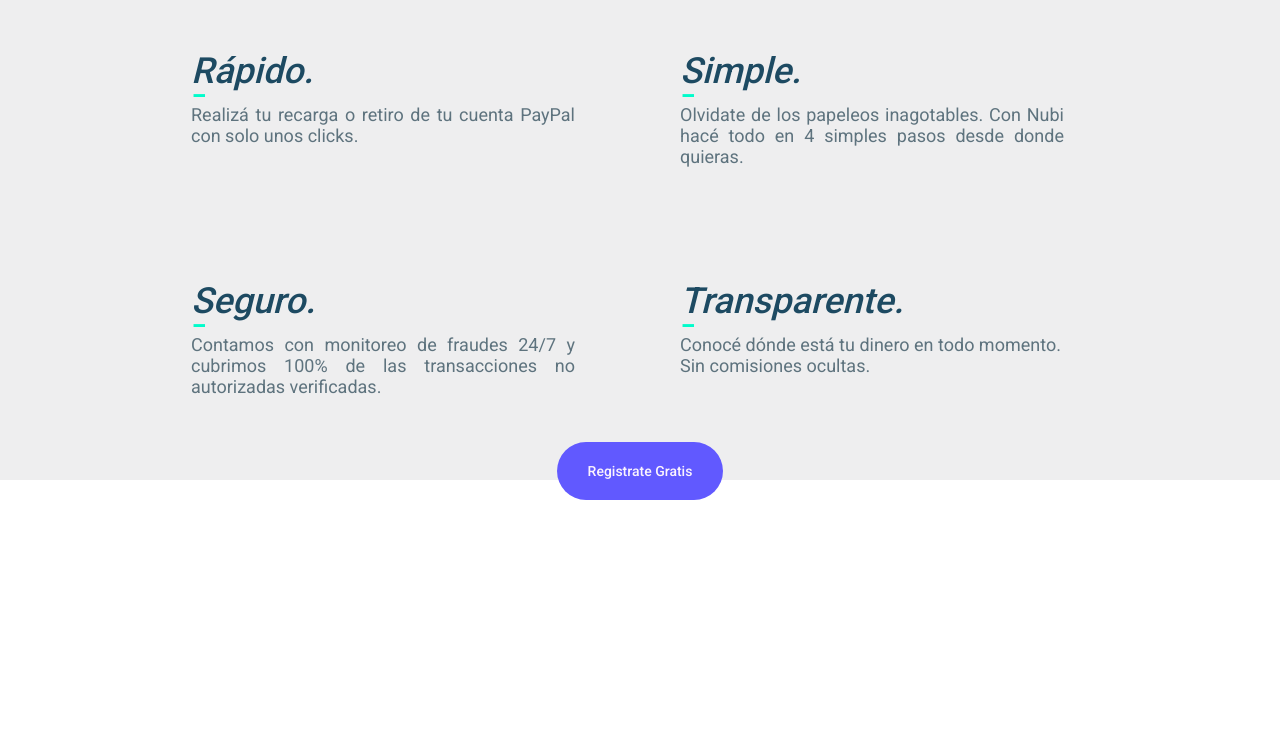
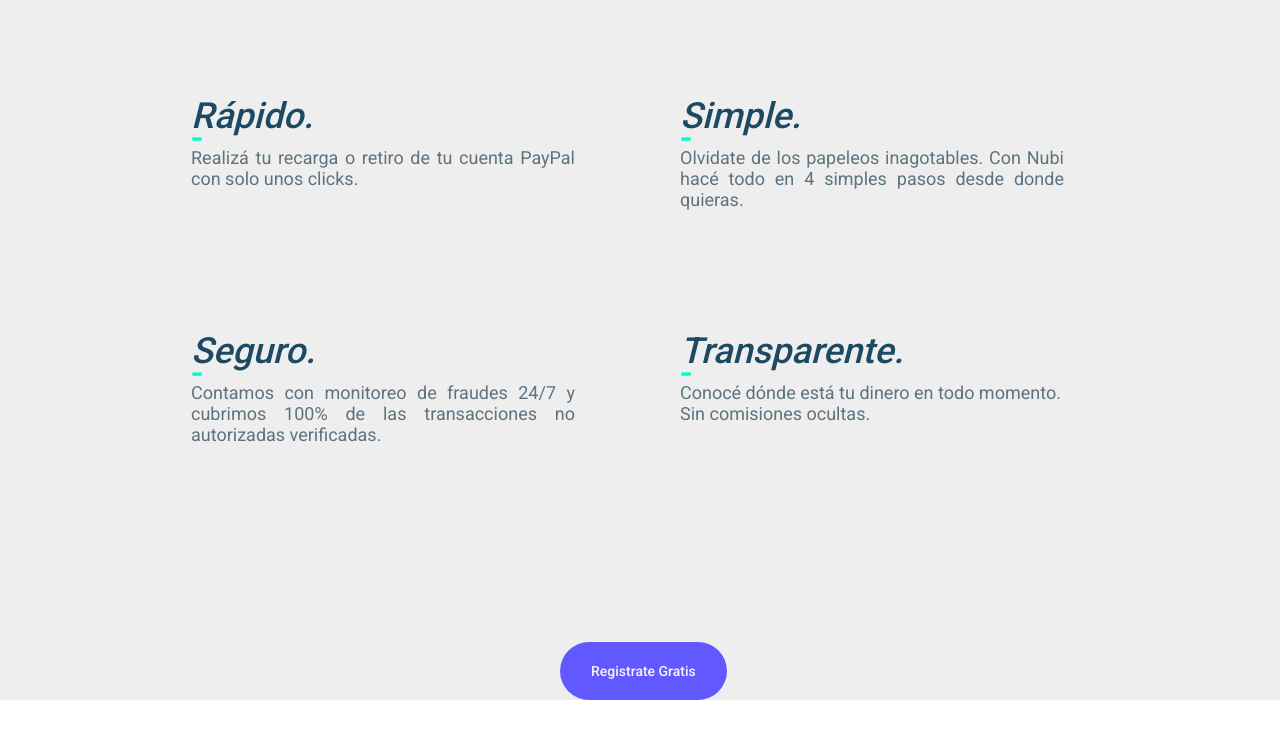
Before and after one commit to jonathanlevrero/NubiProyecto, a React (Create React App) app in the folder nubilanding/: page / in a window 1280 px wide. Shown: the top 738 px of the page. Built offline with nearby package versions, Linux system fonts and the light colour scheme.

Commit message:
quite los espacios de mas de estilos y tambien agregue mas estilos al boton-contenedorGeneral-Contenedor-guion, ordene los estilos y hice algunos comentarios en el archivo beneficios.js y estilos, pude arreglar el fondo

```diff
--- a/nubilanding/src/components/beneficios/beneficios.js
+++ b/nubilanding/src/components/beneficios/beneficios.js
@@ -31,10 +31,11 @@ class Beneficios extends React.Component{
                         <p className={styles.texto}>Conocé dónde está tu dinero en todo momento.
                         <br></br> Sin comisiones ocultas.</p>
                     </div>
-                </div>
-                    <botton className={styles.boton}>Registrate Gratis</botton>
+                </div>{/* contenedor */}
 
-            </div>
+                <botton className={styles.boton}>Registrate Gratis</botton>
+
+            </div>/*contnedorGeneral */
         )
     }
 }
--- a/nubilanding/src/components/beneficios/styles.module.scss
+++ b/nubilanding/src/components/beneficios/styles.module.scss
@@ -1,67 +1,60 @@
 @import url("https://fonts.googleapis.com/css?family=Roboto:400,500|Rubik:300,400,500,500i&display=swap");
-
-
 
 .contenedorGeneral{
   width: 100%;
-  height: 200%;
+  height: 700px;
   background-color: #EEEEEF;
-
 }
 
-/*al .Contenedor genral ponerle weight de 100% para que los 4 c tengan el mismo espacio ya esta*/
-.contenedor {
-  /*no tiene que tener margin*/
+.contenedor {         /* remember no tiene que tener margin*/
   width: 100%;
-  height: 100%;
+  height: 50px;
   display: flex;
   flex-wrap:wrap;
   justify-content: center;
-
-  }
+}
 
 .Contenedor {
-
   width: 30%; /*el ancho esta bien en web*/
   height: 250%;
   text-align: justify;
-  margin: 5px 50px 30px 25px;
   padding: 15px;
-
-
+  margin: 50px 50px 30px 25px;
 }
 
+.titulo{
+  font-family: 'Roboto';
+  font-weight: 500; /*esto es para especificar grosor*/
+  font-style: italic;
+  font-size: 36px;
+  color:#1D4A62;
+}
 
-.titulo{
-  color:#1D4A62;
+.guion{
   font-family: 'Roboto';
-  font-weight: 500; /*esto es para especificar ? grosor*/
+  font-weight: 500;
   font-size: 36px;
-  font-style: italic;
-}
-.guion{
   color:#00FCCB;
-  font-size: 36px;
   margin:  -50px auto -30px; /*solo arriba y abajo*/
-
 }
 
 .texto{
-  color:#5E737E;
-  font-size: 18px;
   font-family: 'Roboto';
   font-weight: 400;
+  font-size: 18px;
+  color:#5E737E;
 }
 
 .boton{
-  font-size:14px;
   font-family: 'Roboto';
   font-weight: 500;
+  font-size:14px;
+  color:#FAF3FD;
   background-color: #6159FF;
-  color:#FAF3FD;
+  padding: 20px 30px;
   border: transparent solid 1px;
   border-radius: 30px;
-  padding: 20px 30px;
-
-
+  position: absolute;
+  bottom: 100px;
+  left: 560px;
 }
```
